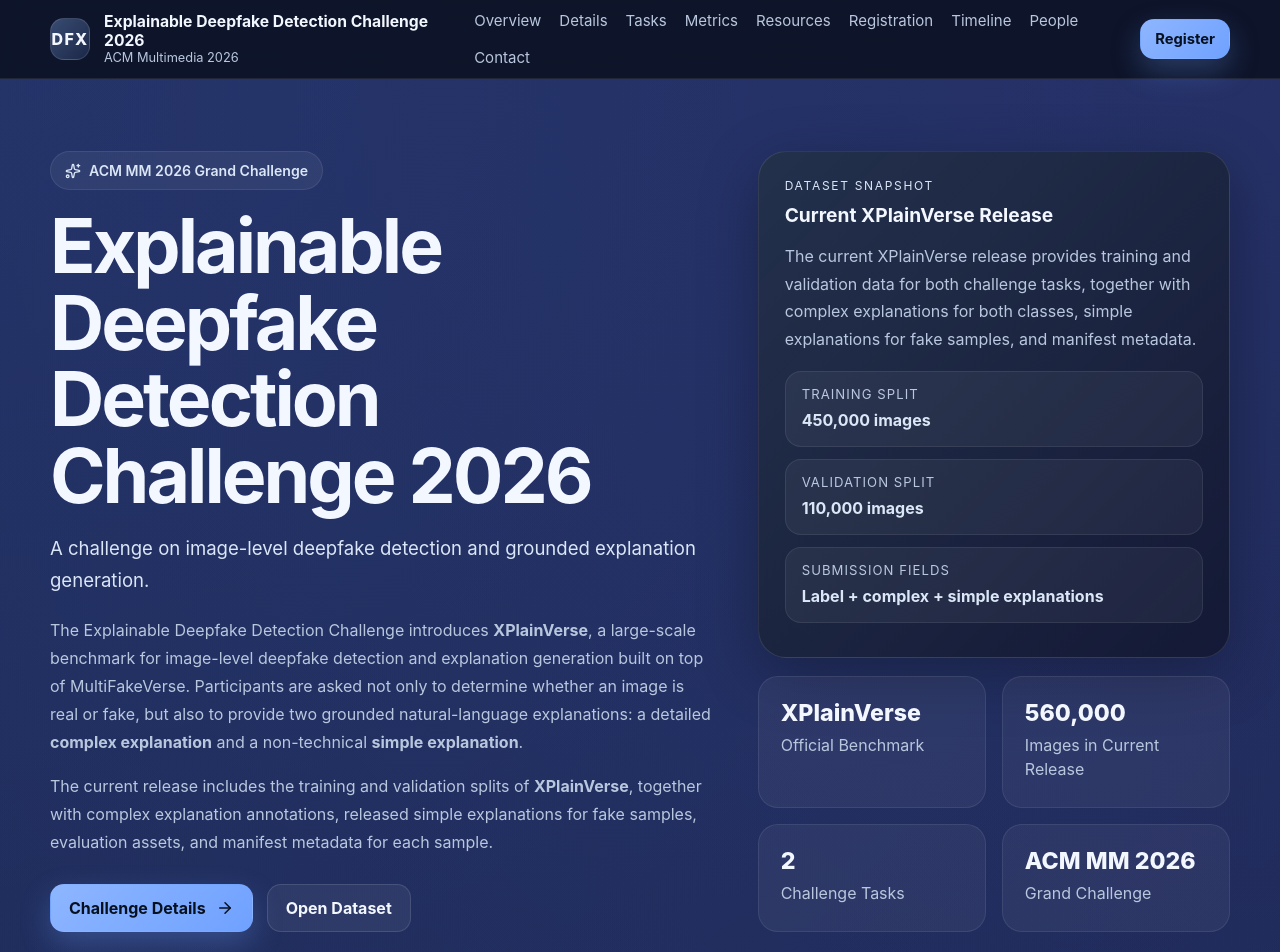
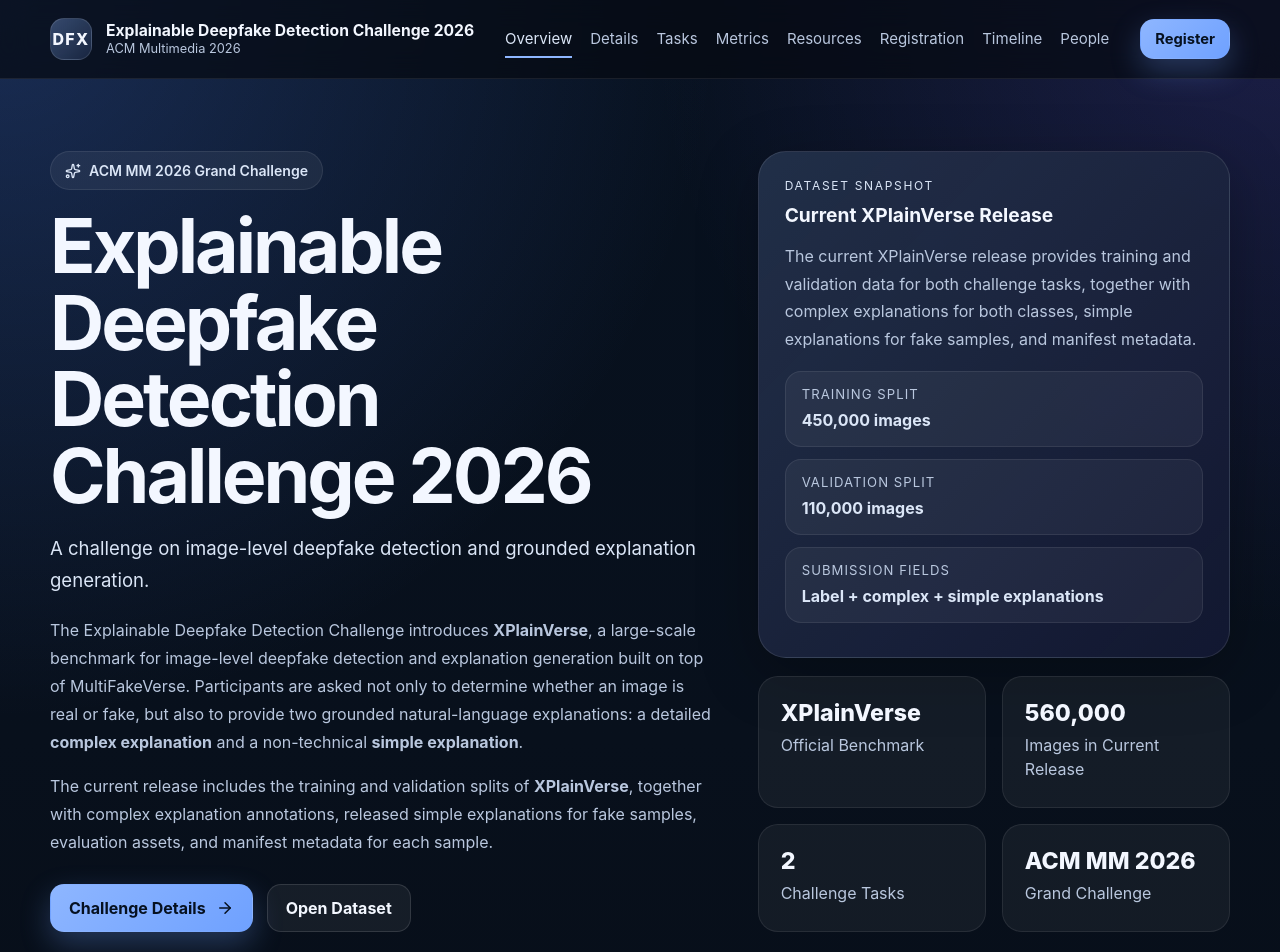
Before and after one commit to explainable-deepfake-detection/explainable-deepfake-detection.github.io, a React (Vite) app: page / in a window 1280 px wide. Shown: the top 952 px of the page. Built offline with nearby package versions, Linux system fonts and the light colour scheme.

Commit message:
Changed website layout

```diff
--- a/src/App.css
+++ b/src/App.css
@@ -46,6 +46,10 @@
   text-decoration: none;
 }
 
+button {
+  font: inherit;
+}
+
 img {
   display: block;
   max-width: 100%;
@@ -63,6 +67,10 @@
 
 .site-shell {
   min-height: 100vh;
+}
+
+.page-main {
+  min-height: 68vh;
 }
 
 .topbar {
@@ -87,6 +95,15 @@
   align-items: center;
   gap: 14px;
   min-width: 0;
+}
+
+.brand-button {
+  padding: 0;
+  border: 0;
+  color: inherit;
+  background: transparent;
+  text-align: left;
+  cursor: pointer;
 }
 
 .brand-badge {
@@ -119,17 +136,27 @@
   flex-wrap: wrap;
 }
 
-.nav a {
+.nav button {
+  padding: 8px 0;
+  border: 0;
+  border-bottom: 2px solid transparent;
+  background: transparent;
   color: var(--muted);
   font-size: 0.94rem;
-  transition: color 0.2s ease;
+  cursor: pointer;
+  transition: color 0.2s ease, border-color 0.2s ease;
 }
 
-.nav a:hover,
+.nav button:hover,
+.nav button.active,
 .text-link:hover,
 .inline-link:hover,
 .person-name:hover {
   color: var(--muted-strong);
+}
+
+.nav button.active {
+  border-bottom-color: var(--accent);
 }
 
 .hero {
@@ -224,6 +251,7 @@
   border-radius: 14px;
   font-weight: 700;
   border: 1px solid transparent;
+  cursor: pointer;
   transition: transform 0.2s ease, border-color 0.2s ease, background 0.2s ease;
 }
 
@@ -853,11 +881,19 @@
   color: var(--muted-strong);
 }
 
+.footer-links button {
+  padding: 0;
+  border: 0;
+  background: transparent;
+  color: inherit;
+  cursor: pointer;
+}
+
+.footer-links button:hover {
+  color: var(--text);
+}
+
 @media (max-width: 1080px) {
-  .desktop-nav {
-    display: none;
-  }
-
   .hero-grid,
   .card-grid.two-up,
   .card-grid.three-up,
@@ -876,16 +912,36 @@
 }
 
 @media (max-width: 720px) {
+  .topbar {
+    position: static;
+  }
+
   .hero {
     padding-top: 46px;
   }
 
   .topbar-inner {
     min-height: 70px;
+    align-items: flex-start;
+    flex-direction: column;
+    padding-top: 14px;
+    padding-bottom: 14px;
+  }
+
+  .nav {
+    width: 100%;
+    gap: 16px;
+    overflow-x: auto;
+    flex-wrap: nowrap;
+    padding-bottom: 4px;
+  }
+
+  .nav button {
+    flex: 0 0 auto;
   }
 
   .button-small {
-    display: none;
+    align-self: flex-start;
   }
 
   .stats-grid {
--- a/src/App.tsx
+++ b/src/App.tsx
@@ -1,5 +1,6 @@
 import type { LucideIcon } from 'lucide-react';
 import type { ReactNode } from 'react';
+import { useState } from 'react';
 import {
   ArrowRight,
   ClipboardPenLine,
@@ -355,16 +356,25 @@
 const downloadCommand = `huggingface-cli login
 huggingface-cli download ${DATASET.repoId} --repo-type dataset --local-dir ./XPlainVerse`;
 
-const navItems = [
-  ['Overview', '#overview'],
-  ['Details', '#details'],
-  ['Tasks', '#tasks'],
-  ['Metrics', '#metrics'],
-  ['Resources', '#resources'],
-  ['Registration', '#registration'],
-  ['Timeline', '#timeline'],
-  ['People', '#people'],
-  ['Contact', '#contact'],
+type PageId =
+  | 'overview'
+  | 'details'
+  | 'tasks'
+  | 'metrics'
+  | 'resources'
+  | 'registration'
+  | 'timeline'
+  | 'people';
+
+const navItems: { label: string; page: PageId }[] = [
+  { label: 'Overview', page: 'overview' },
+  { label: 'Details', page: 'details' },
+  { label: 'Tasks', page: 'tasks' },
+  { label: 'Metrics', page: 'metrics' },
+  { label: 'Resources', page: 'resources' },
+  { label: 'Registration', page: 'registration' },
+  { label: 'Timeline', page: 'timeline' },
+  { label: 'People', page: 'people' },
 ] as const;
 
 function hasLink(href?: string) {
@@ -459,33 +469,51 @@
 }
 
 function App() {
+  const [activePage, setActivePage] = useState<PageId>('overview');
+
+  const navigateTo = (page: PageId) => {
+    setActivePage(page);
+    window.scrollTo({ top: 0, behavior: 'smooth' });
+  };
+
   return (
     <div className="site-shell">
       <header className="topbar">
         <div className="container topbar-inner">
-          <a className="brand" href="#top">
+          <button className="brand brand-button" type="button" onClick={() => navigateTo('overview')}>
             <div className="brand-badge">DFX</div>
             <div>
               <div className="brand-title">{SITE.shortTitle}</div>
               <div className="brand-subtitle">{SITE.location}</div>
             </div>
-          </a>
+          </button>
 
           <nav className="nav desktop-nav" aria-label="Primary">
-            {navItems.map(([label, href]) => (
-              <a key={label} href={href}>
+            {navItems.map(({ label, page }) => (
+              <button
+                key={page}
+                className={activePage === page ? 'active' : undefined}
+                type="button"
+                onClick={() => navigateTo(page)}
+              >
                 {label}
-              </a>
+              </button>
             ))}
           </nav>
 
-          <a className="button button-small button-primary" href="#registration">
+          <button
+            className="button button-small button-primary"
+            type="button"
+            onClick={() => navigateTo('registration')}
+          >
             Register
-          </a>
+          </button>
         </div>
       </header>
 
-      <main id="top">
+      <main id="top" className="page-main">
+        {activePage === 'overview' && (
+        <>
         <section className="hero">
           <div className="container hero-grid">
             <div>
@@ -515,9 +543,13 @@
               </p>
 
               <div className="hero-actions">
-                <a className="button button-primary" href="#details">
+                <button
+                  className="button button-primary"
+                  type="button"
+                  onClick={() => navigateTo('details')}
+                >
                   Challenge Details <ArrowRight size={18} />
-                </a>
+                </button>
                 <a
                   className="button button-secondary"
                   href={LINKS.dataset}
@@ -597,7 +629,10 @@
             </article>
           </div>
         </section>
+        </>
+        )}
 
+        {activePage === 'details' && (
         <section id="details" className="section section-alt">
           <div className="container narrow-layout">
             <SectionHeader
@@ -702,7 +737,9 @@
             </div>
           </div>
         </section>
+        )}
 
+        {activePage === 'tasks' && (
         <section id="tasks" className="section">
           <div className="container narrow-layout">
             <SectionHeader
@@ -810,7 +847,9 @@
             </div>
           </div>
         </section>
+        )}
 
+        {activePage === 'metrics' && (
         <section id="metrics" className="section section-alt">
           <div className="container narrow-layout">
             <SectionHeader
@@ -964,7 +1003,9 @@
             </div>
           </div>
         </section>
+        )}
 
+        {activePage === 'resources' && (
         <section id="resources" className="section section-alt">
           <div className="container">
             <SectionHeader
@@ -991,7 +1032,9 @@
             </div>
           </div>
         </section>
+        )}
 
+        {activePage === 'registration' && (
         <section id="registration" className="section">
           <div className="container">
             <SectionHeader
@@ -1083,7 +1126,9 @@
             </article>
           </div>
         </section>
+        )}
 
+        {activePage === 'timeline' && (
         <section id="timeline" className="section section-alt">
           <div className="container">
             <SectionHeader
@@ -1141,7 +1186,10 @@
             </div>
           </div>
         </section>
+        )}
 
+        {activePage === 'people' && (
+        <>
         <section id="people" className="section">
           <div className="container">
             <SectionHeader
@@ -1206,6 +1254,8 @@
             </div>
           </div>
         </section>
+        </>
+        )}
       </main>
 
       <footer className="footer">
@@ -1216,11 +1266,11 @@
           </div>
 
           <div className="footer-links">
-            <a href="#overview">Overview</a>
-            <a href="#details">Details</a>
-            <a href="#metrics">Metrics</a>
-            <a href="#registration">Registration</a>
-            <a href="#timeline">Schedule</a>
+            <button type="button" onClick={() => navigateTo('overview')}>Overview</button>
+            <button type="button" onClick={() => navigateTo('details')}>Details</button>
+            <button type="button" onClick={() => navigateTo('metrics')}>Metrics</button>
+            <button type="button" onClick={() => navigateTo('timeline')}>Timeline</button>
+            <button type="button" onClick={() => navigateTo('people')}>Contact</button>
           </div>
         </div>
       </footer>
```
